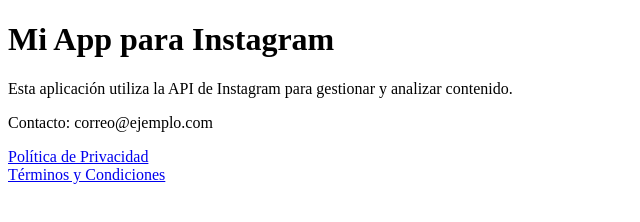
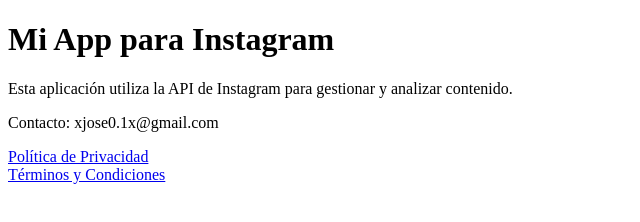
Before and after one commit to luisangel145/mi-app-instagram, a plain HTML site: page index.html in a window 1280 px wide. Shown: the full height of the page, 0-640 px from the left. Drawn offline with Linux system fonts and the light colour scheme.

Commit message:
Update contact email in index.html

```diff
--- a/index.html
+++ b/index.html
@@ -8,7 +8,7 @@
   <h1>Mi App para Instagram</h1>
   <p>Esta aplicación utiliza la API de Instagram para gestionar y analizar contenido.</p>
 
-  <p>Contacto: correo@ejemplo.com</p>
+  <p>Contacto: xjose0.1x@gmail.com</p>
 
   <a href="privacy.html">Política de Privacidad</a><br>
   <a href="terms.html">Términos y Condiciones</a>
```
